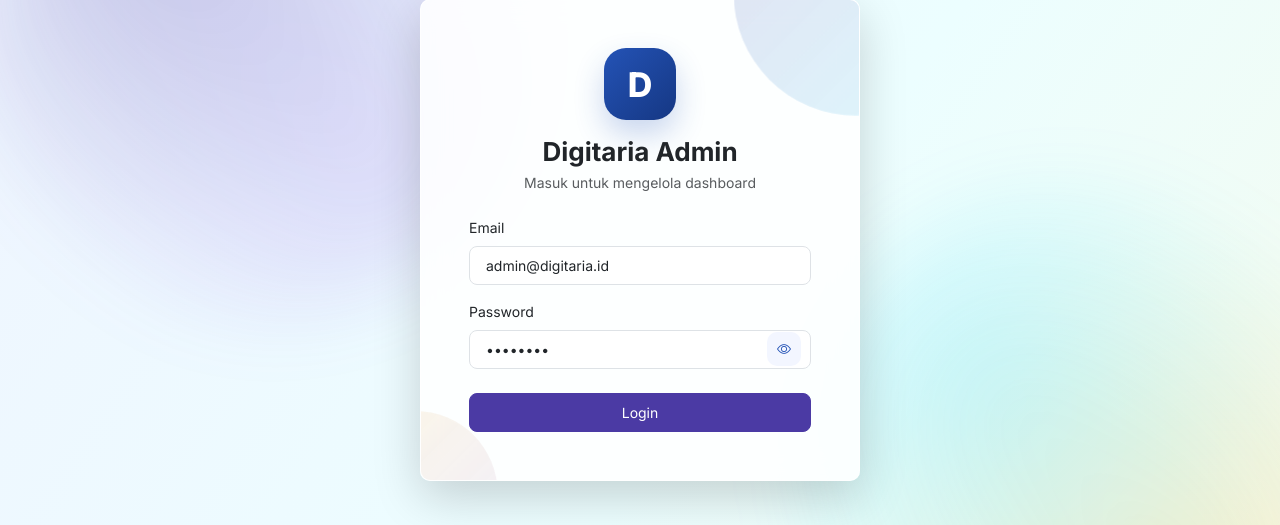
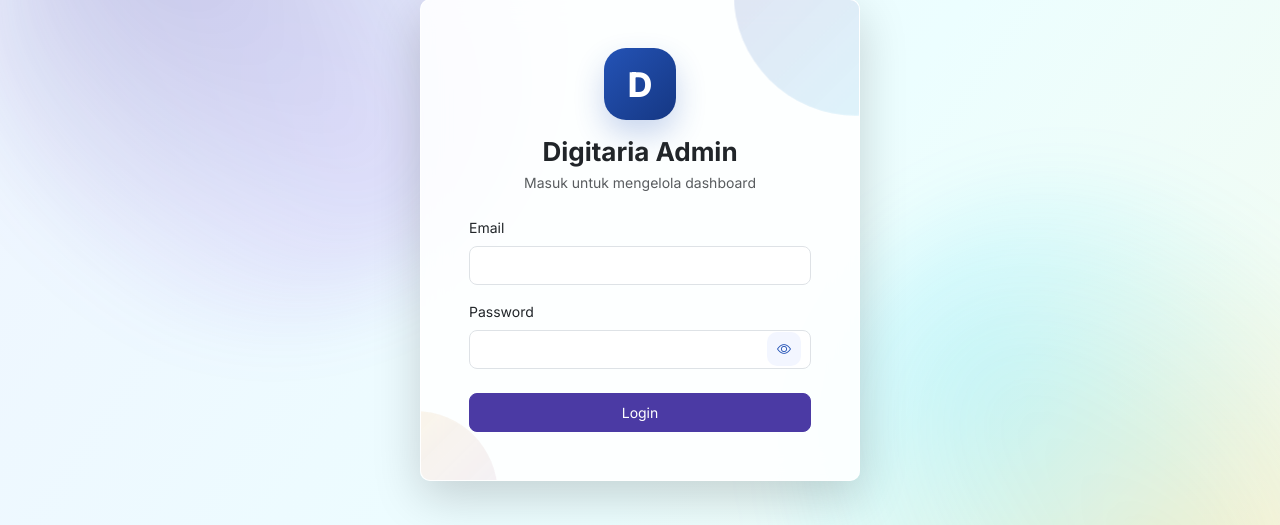
Before and after one commit to digitaria-lab/teakwave2026, a PHP site: page /utakatik/login.php in a window 1280 px wide. Shown: the part 160-685 px from the top of the page. Run offline with PHP 8.4, Linux system fonts and the light colour scheme; some libraries are stand-ins or nearby versions.

Commit message:
Update login.php

```diff
--- a/utakatik/login.php
+++ b/utakatik/login.php
@@ -80,11 +80,11 @@ if ($_SERVER['REQUEST_METHOD'] === 'POST') {
                 <?php csrf_field(); ?>
                 <div class="mb-3">
                     <label class="form-label">Email</label>
-                    <input type="email" name="email" class="form-control form-control-lg" value="admin@digitaria.id" required>
+                    <input type="email" name="email" class="form-control form-control-lg" value="" required>
                 </div>
                 <div class="mb-4">
                     <label class="form-label">Password</label>
-                    <input type="password" name="password" class="form-control form-control-lg" value="admin123" required>
+                    <input type="password" name="password" class="form-control form-control-lg" value="" required>
                 </div>
                 <button class="btn btn-primary w-100 btn-lg">Login</button>
             </form>
```
